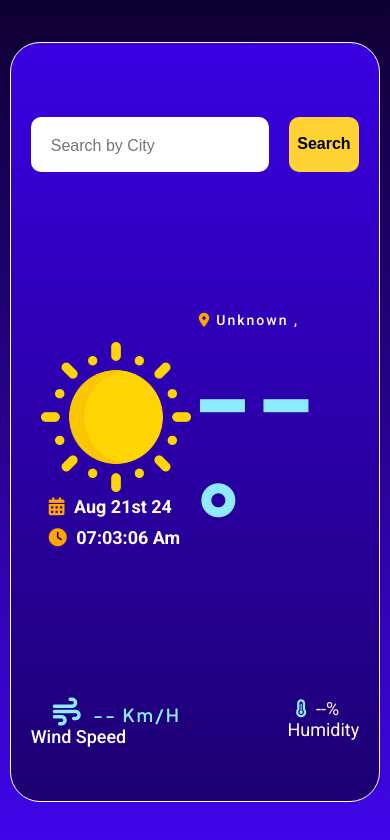
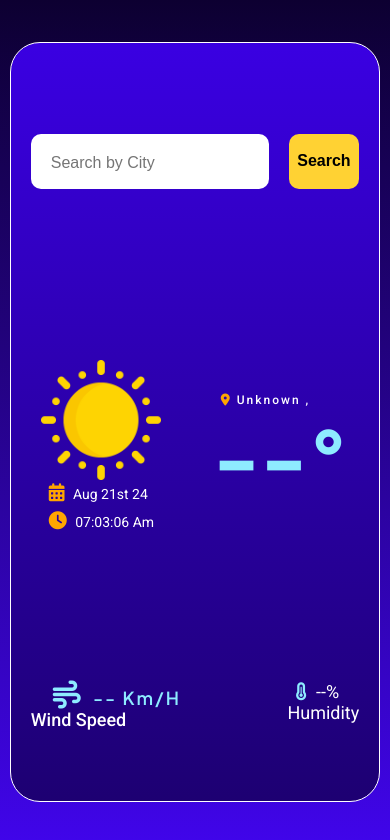
Before and after one commit to mamun-ethan/Weather-app, a React (Vite) app: page / in a window 390 px wide. Shown: the top 840 px of the page. Built offline with nearby package versions, Linux system fonts and the light colour scheme; no server answers.

Commit message:
css issue fixed

```diff
--- a/src/App.css
+++ b/src/App.css
@@ -128,8 +128,8 @@ h1 {
   text-align: center;
 }
 .date_time span{
-  font-size: 18px;
-  font-weight: 600;
+  font-size: 14px;
+  font-weight: 400;
 }
 .date_time span i {
   font-size: 18px;
@@ -202,36 +202,6 @@ h1 {
     overflow: hidden;
   }
   .weather_data h1{
-    font-size: 100px;
-  }
-  .day_status{
-    font-size: 20px;
-  }
-  .weather_status_icon .icon {
-   width: 150px;
-  }
-
-  .date_time{
-    display: flex;
-    justify-content: space-between;
-    flex-direction: column;
-
-  }
-  .date_time span:nth-child(1){
-    margin-bottom: 10px;
-
-  }
-  .location {
-    font-size: 14px;
-  }
-}
-
-@media only screen and (max-width: 380px) {
-  .container{
-    width: 95vw;
-    overflow: hidden;
-  }
-  .weather_data h1{
     font-size: 75px;
   }
   .day_status{
@@ -252,6 +222,6 @@ h1 {
 
   }
   .location {
-    font-size: 14px;
+    font-size: 12px;
   }
 }
```
